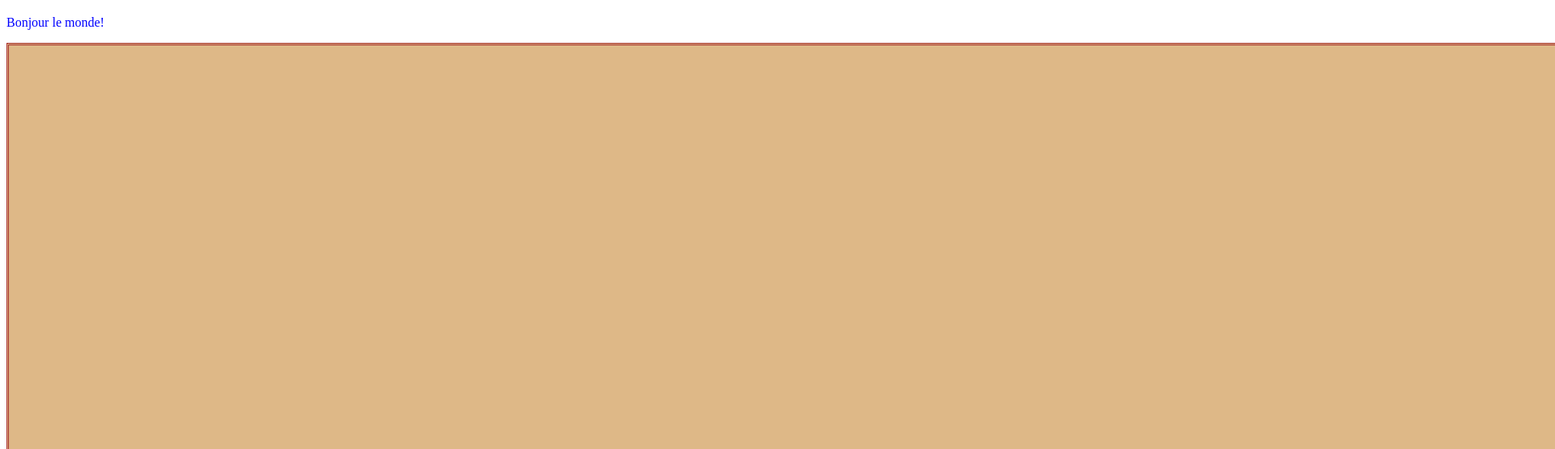
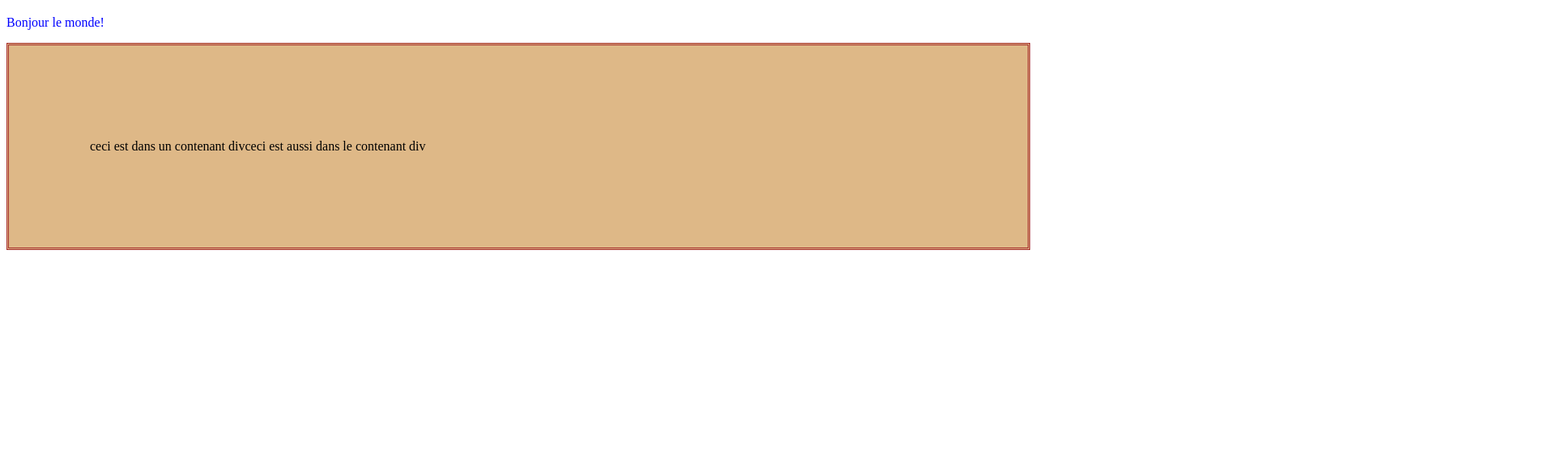
Before and after one commit to Skamor/skamor.github.io, a plain HTML site: page index.html in a window 1280 px wide. Shown: the part 61-616 px from the top of the page at 81% size, 1920 px wide, since content can reach past the window. Drawn offline with Linux system fonts and the light colour scheme.

Commit message:
test - placer deux objets à coté de l'autre

```diff
--- a/forme.css
+++ b/forme.css
@@ -2,9 +2,10 @@
     color: blue
 }
 .contenant{
-    padding:1000px;
+    padding:100px;
     border-color: brown;
     background-color: burlywood;
     border-style: double;
+    display: flex;
 
 }
--- a/index.html
+++ b/index.html
@@ -10,6 +10,7 @@
         <p class="texte">Bonjour le monde!</p>
         <div class="contenant">
             <p>ceci est dans un contenant div</p>
+            <p>ceci est aussi dans le contenant div</p>
         </div>
     </body>
 </html>
```
